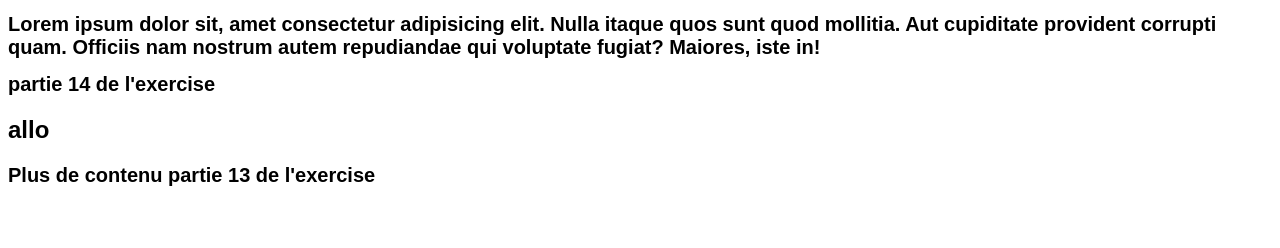
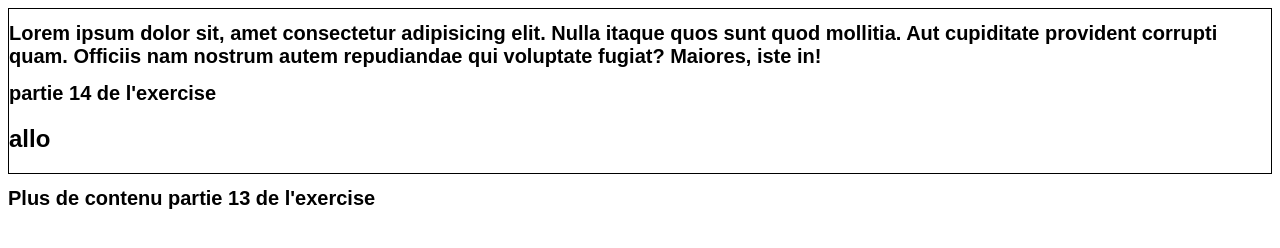
Before and after one commit to DuboisPascal/ex3, a plain HTML site: page index.html in a window 1280 px wide. Drawn offline with Linux system fonts and the light colour scheme.

Commit message:
M - Une bordure autour du header

```diff
--- a/css/style.css
+++ b/css/style.css
@@ -6,3 +6,6 @@ h1{
     font-family: Arial, Helvetica, sans-serif;
     font-size: 20px;
 }
+header{
+    border: 1px solid black;
+}
```
